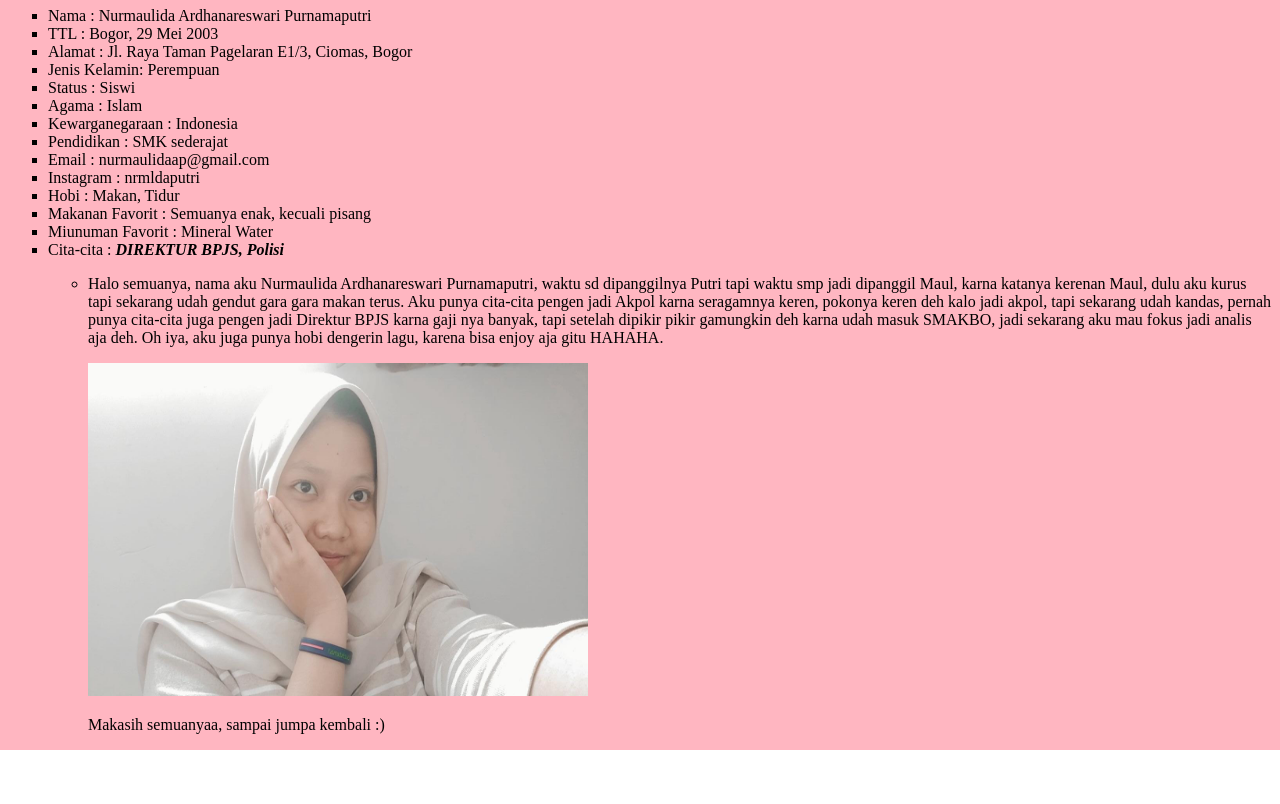
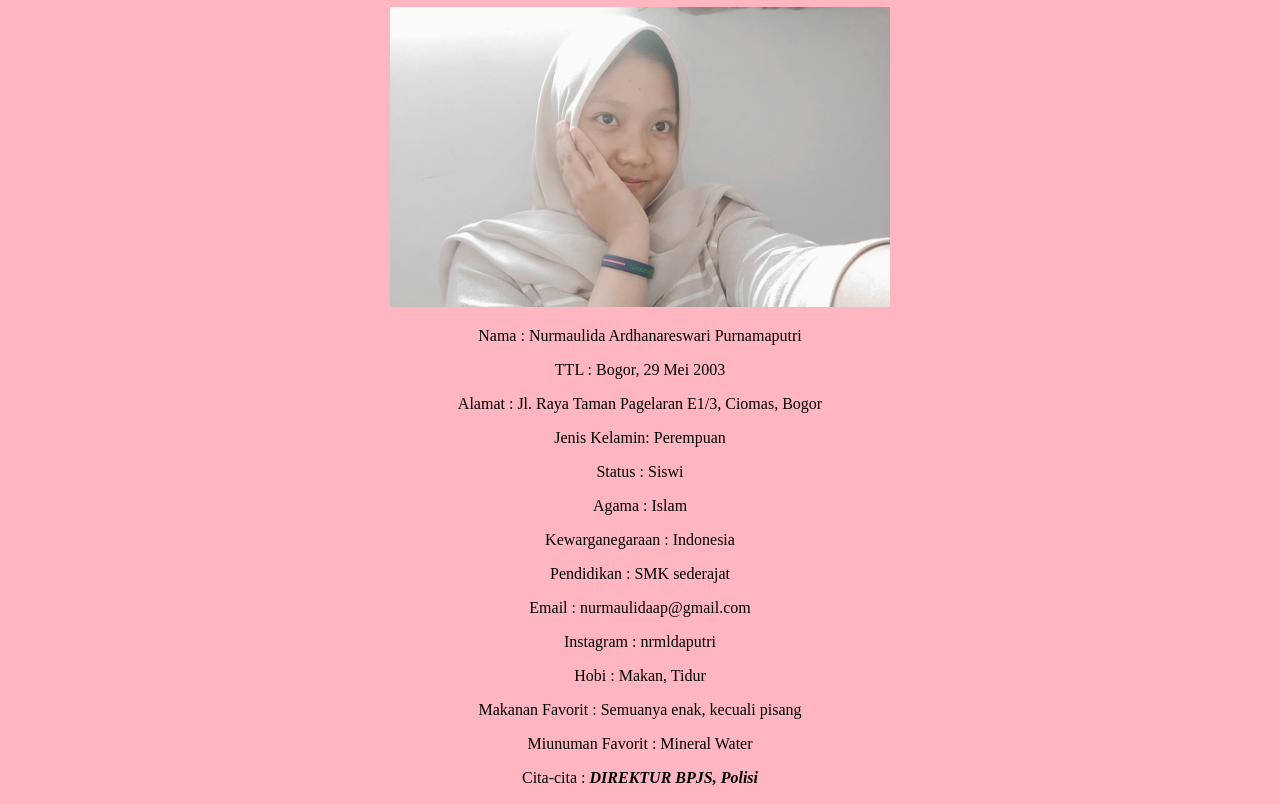
Before and after one commit to nurmaulidaar64/nurmaulidaar64.github.io, a plain HTML site: page index.html in a window 1280 px wide. Shown: the part 73-877 px from the top of the page. Before the commit the page ends 823 px from the top, so only its background shows below. Drawn offline with Linux system fonts and the light colour scheme.

Commit message:
Add files via upload

```diff
--- a/index.html
+++ b/index.html
@@ -1,28 +1,31 @@
 <!DOCTYPE html>
 <html>
-<body style="background-image: url('bekgron.jpg')";>
-<head>
-	<title>BIODATA</title>
-	<h1> MY BIODATA</h1>
-	<ul type="square">
-		<li> Nama : Nurmaulida Ardhanareswari Purnamaputri </li>
-		<li> TTL : Bogor, 29 Mei 2003</li>
-		<li> Alamat : Jl. Raya Taman Pagelaran E1/3, Ciomas, Bogor</li>
-		<li> Jenis Kelamin: Perempuan</li>
-		<li> Status : Siswi</li>
-		<li> Agama : Islam</li>
-		<li> Kewarganegaraan : Indonesia</li>
-		<li> Pendidikan : SMK sederajat</li>
-		<li> Email : nurmaulidaap@gmail.com</li>
-		<li> Instagram : nrmldaputri</li>
-		<li> Hobi : Makan, Tidur </li>
-		<li> Makanan Favorit : Semuanya enak, kecuali pisang</li>
-		<li> Miunuman Favorit : Mineral Water</li>
-		<li> Cita-cita :  <strong><em> DIREKTUR BPJS, Polisi</em></strong></li><ul>
-	<blockquote></blockquote>
+<head><center><h1 style="background-color: salmon;">MY BIODATA</h1></center>
+	<link rel="stylesheet" type="text/css" href="index.css">
+	<title></title>
+	<head>
+		<body style="background-image:url('bekgron.jpg');"></body>
+
+		<CENTER><img src="foto saya.jpeg"width="500px"height="300px"></CENTER>
+		<CENTER><p> Nama : Nurmaulida Ardhanareswari Purnamaputri</p></CENTER>
+		<CENTER><p> TTL : Bogor, 29 Mei 2003</p></CENTER>
+		<CENTER><p>Alamat : Jl. Raya Taman Pagelaran E1/3, Ciomas, Bogor</p></CENTER>
+		<CENTER><p>Jenis Kelamin: Perempuan</p></CENTER>
+		<CENTER><p>Status : Siswi</p></CENTER>
+		<CENTER><p>Agama : Islam</p></CENTER>
+		<CENTER><p>Kewarganegaraan : Indonesia</p></CENTER>
+		<CENTER><p>Pendidikan : SMK sederajat</p></CENTER>
+		<CENTER><p>Email : nurmaulidaap@gmail.com</p></CENTER>
+		<CENTER><p>Instagram : nrmldaputri</p></CENTER>
+		<CENTER><p>Hobi : Makan, Tidur</p></CENTER>
+		<CENTER><p>Makanan Favorit : Semuanya enak, kecuali pisang</p></CENTER>
+		<CENTER><p>Miunuman Favorit : Mineral Water</p></CENTER>
+		<CENTER><p>Cita-cita :  <strong><em> DIREKTUR BPJS, Polisi</em></strong></li><ul>
+	<blockquote></blockquote></p></CENTER>
+	<CENTER><p><h2 style="color: red; border: 3px solid black; ">CERITA SINGKAT</h2></p></CENTER>
 	<body><li>Halo semuanya, nama aku Nurmaulida Ardhanareswari Purnamaputri, waktu sd dipanggilnya Putri tapi waktu smp jadi dipanggil Maul, karna katanya kerenan Maul, dulu aku kurus tapi sekarang udah gendut gara gara makan terus. Aku punya cita-cita pengen jadi Akpol karna seragamnya keren, pokonya keren deh kalo jadi akpol, tapi sekarang udah kandas, pernah punya cita-cita juga pengen jadi Direktur BPJS karna gaji nya banyak, tapi setelah dipikir pikir gamungkin deh karna udah masuk SMAKBO, jadi sekarang aku mau fokus jadi analis aja deh. Oh iya, aku juga punya hobi dengerin lagu, karena bisa enjoy aja gitu HAHAHA.</li></body>
-	<blockquote></blockquote>
-<img src="foto saya.jpeg" alt="foto saya" width="500" height="333">
-    <p>Makasih semuanyaa, sampai jumpa kembali :)</p>
-
-    </html>
+	<p></p>
+	<p></p>
+	<CENTER><h3 style="background-color: salmon;">SELESAI, TERIMAKASIH SUDAH MAMPIR</h3></p><CENTER>
+</body>
+</html>
```
